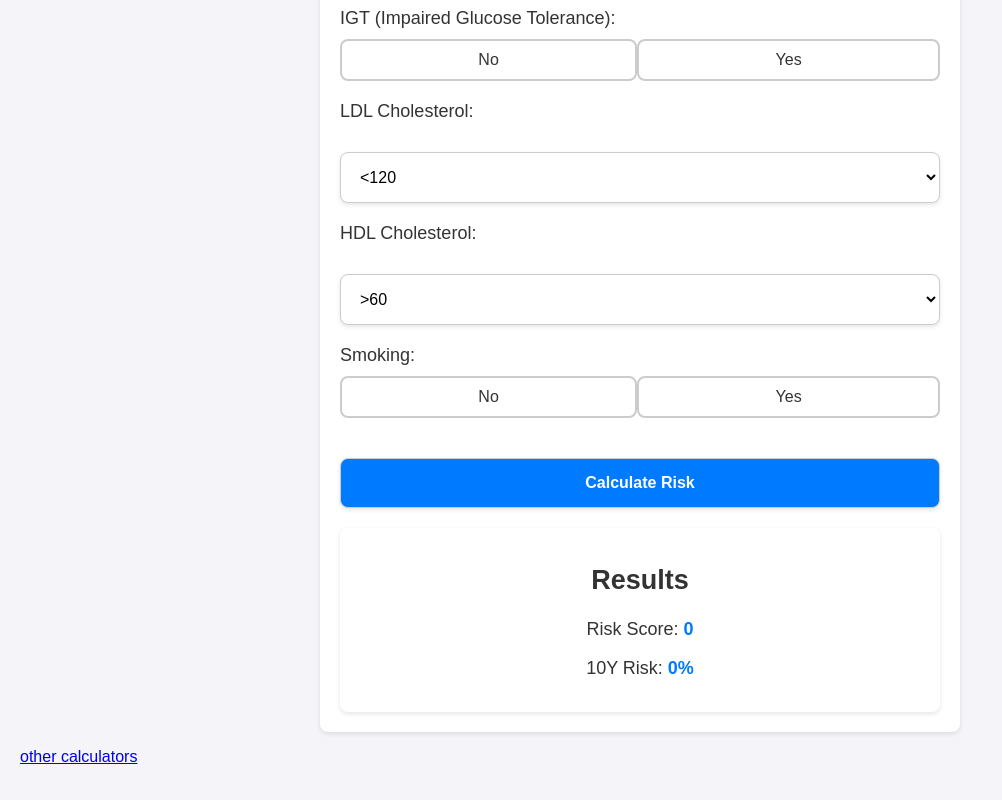
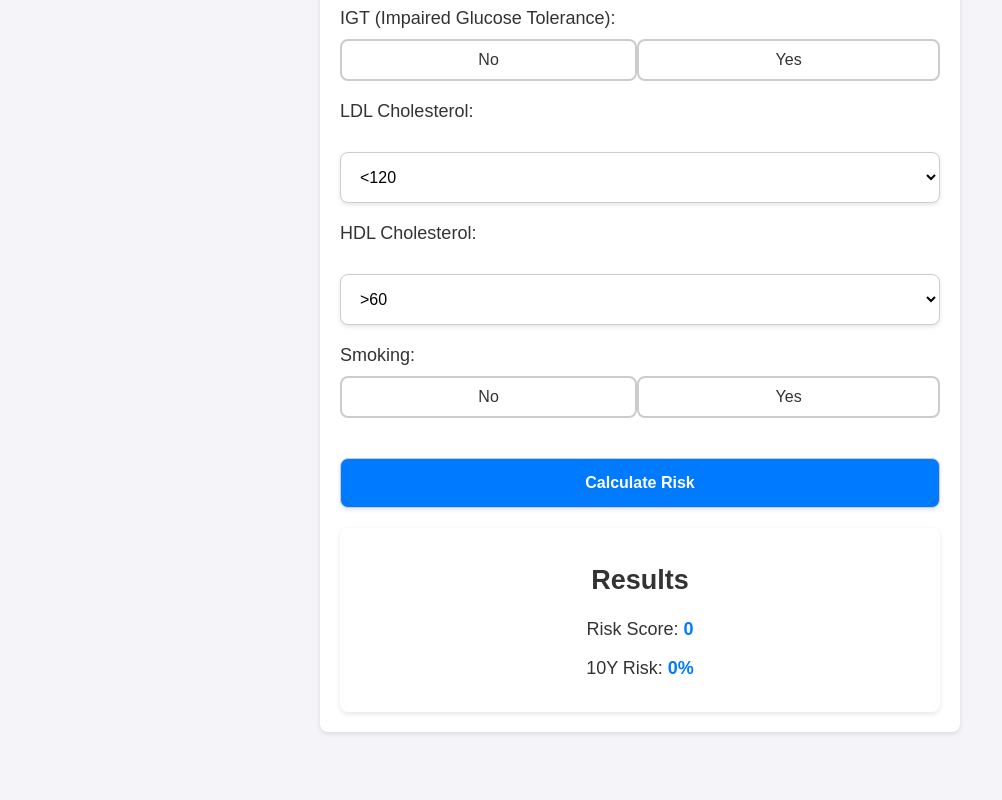
Before and after one commit to keisuke9n/ASCVD, a plain HTML site: page index.html in a window 1280 px wide. Shown: the part 449-1249 px from the top of the page, without its empty margins (0-1002 px from the left). After the commit the page ends 1201 px from the top, so only its background shows below. Drawn offline with Linux system fonts and the light colour scheme.

Commit message:
Update index.html
link

```diff
--- a/index.html
+++ b/index.html
@@ -228,6 +228,5 @@
             document.getElementById('tenYearRisk').innerText = tenYearRisk.toFixed(1) + '%';
         }
     </script>
-<p><font size="3"><a href="https://ecg.watson.jp" target="_blank">other calculators</a></font></p>
 </body>
 </html>
```
